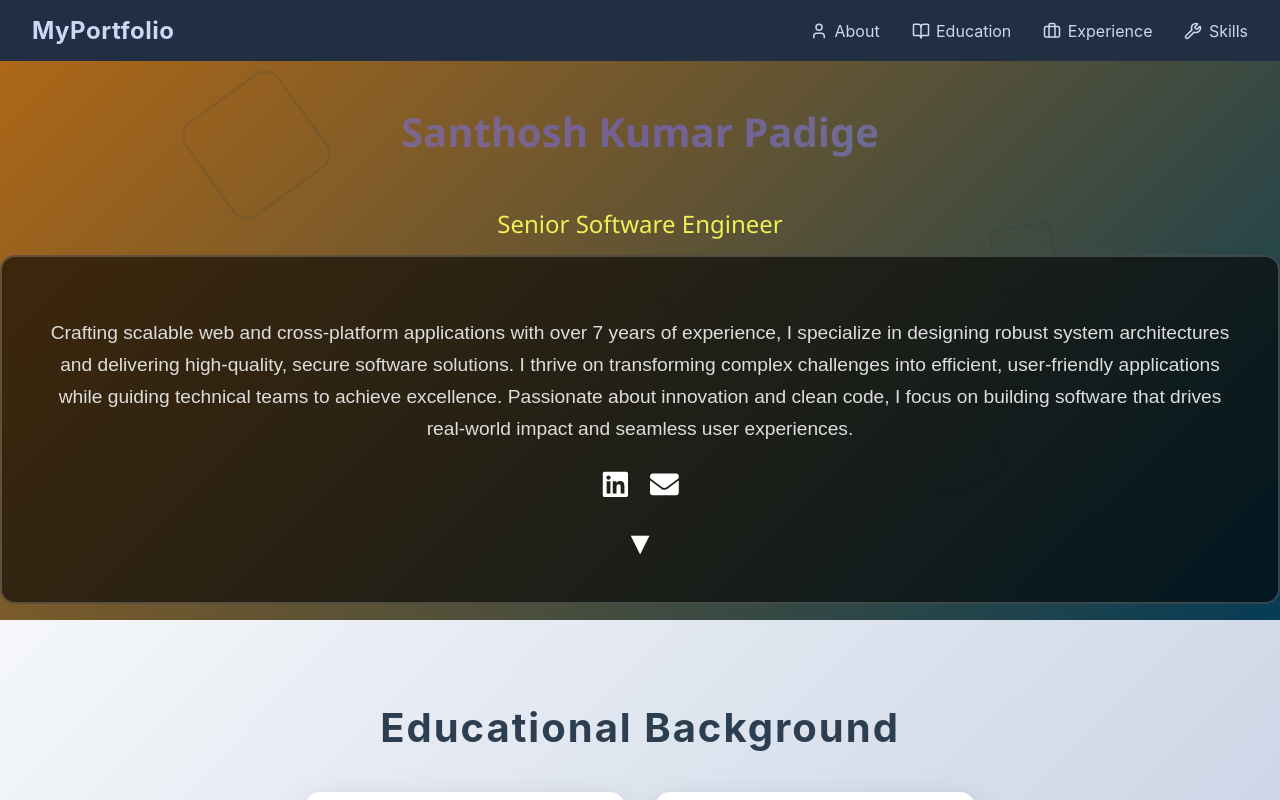
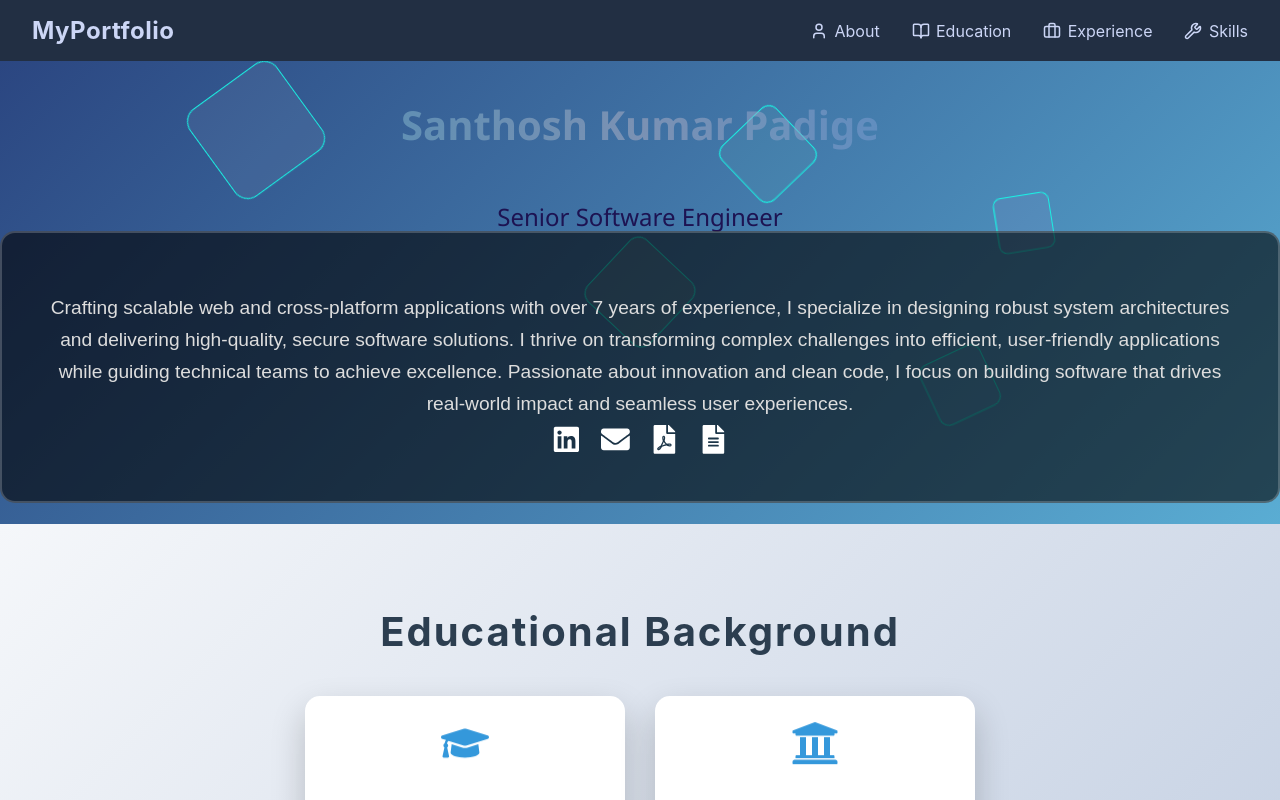
Before and after one commit to santhosh4padige/my-portfolio, a React (Create React App) app: page / in a window 1280 px wide. Shown: the top 800 px of the page. Built offline with nearby package versions, Linux system fonts and the light colour scheme.

Commit message:
About page is updated

```diff
--- a/src/components/About.css
+++ b/src/components/About.css
@@ -1,8 +1,17 @@
+:root {
+  --dark-bg: #0a192f;
+  --dark-text: #ccd6f6;
+  --light-bg: #ffffff;
+  --light-text: #0a192f;
+  --primary: #64ffda;
+  --transition: 0.3s ease;
+}
+
 /* Container */
 .portfolio-container {
   width: 100%;
   position: relative;
-    background: linear-gradient(135deg, hwb(32 9% 32%), hsl(199, 87%, 18%));
+  background: linear-gradient(135deg, rgb(43, 70, 129), hsl(199, 58%, 59%));
   overflow: hidden;
   display: flex;
   justify-content: center;
@@ -20,21 +29,18 @@
 /* Twisting Squares */
 .square {
   position: absolute;
-    border: 2px solid #12384426;
+  border-radius: 15%;
+  border: 1px solid hwb(175 9% 3% / 0.925);
   animation: twist linear infinite;
-    transform-origin: center;
-    border-radius: 15%;
 }
 
 @keyframes twist {
   0% {
     transform: translate(-50%, -50%) rotate(0deg) scale(1);
   }
-
   50% {
-        transform: translate(-50%, -50%) rotate(180deg) scale(1.4);
+    transform: translate(-50%, -50%) rotate(180deg) scale(1.2);
   }
-
   100% {
     transform: translate(-50%, -50%) rotate(360deg) scale(1);
   }
@@ -97,22 +103,24 @@
   box-shadow: 0 15px 40px rgba(255, 255, 255, 0.2);
 }
 
-.hero-content h1 {
+.hero-content h1,
+.title {
   font-size: 3rem;
-    margin-bottom: 15px;
+  margin-bottom: 5px;
 }
 
-.hero-content h3 {
+.hero-content h3,
+.caption {
   font-size: 1.5rem;
   font-weight: 400;
-    margin-bottom: 25px;
+  margin-bottom: 5px;
   color: #ccc;
 }
 
 .hero-content p {
   font-size: 1.2rem;
   line-height: 2rem;
-    margin-bottom: 25px;
+  margin-bottom: 5px;
   color: #ddd;
 }
 
@@ -122,34 +130,43 @@
   justify-content: center;
   gap: 20px;
   font-size: 1.8rem;
+  position: relative;
 }
 
-.social-icons a {
+/* Tooltip */
+.tooltip {
+  position: relative;
+  display: inline-block;
   color: #fff;
   transition: color 0.3s ease, transform 0.3s ease;
 }
 
-.social-icons a:hover {
-    color: #0a66c2;
-    /* LinkedIn Blue */
+.tooltip::after {
+  content: attr(data-tooltip);
+  position: absolute;
+  bottom: 150%; /* above the icon */
+  left: 50%;
+  transform: translateX(-50%);
+  background: rgba(0, 0, 0, 0.7);
+  color: #fff;
+  padding: 5px 8px;
+  border-radius: 4px;
+  font-size: 0.8rem;
+  opacity: 0;
+  pointer-events: none;
+  white-space: nowrap;
+  transition: opacity 0.3s;
+}
+
+.tooltip:hover::after {
+  opacity: 1;
+}
+
+.tooltip:hover {
   transform: scale(1.2);
 }
 
-.social-icons a:nth-child(2):hover {
-    color: #ff6b6b;
-    /* Email hover color */
-}
-
-/* Scroll Indicator */
-.scroll-indicator {
-    font-size: 2rem;
-    cursor: pointer;
-    margin-top: 20px;
-    animation: bounce 2s infinite;
-    color: #fff;
-}
-
-/* Container to center content */
+/* Header Container */
 .header-container {
   text-align: center;
   display: flex;
@@ -159,10 +176,9 @@
 /* Title styling */
 .title {
   font-family: 'Poppins', 'Segoe UI', sans-serif;
-    /* cool modern font */
   font-size: 4rem;
   font-weight: 800;
-    background: linear-gradient(90deg, rgb(124, 124, 202), rgb(121, 108, 243), rgb(154, 177, 206), rgb(161, 161, 59), rgb(248, 134, 134));
+  background: linear-gradient(90deg, #41c8e0, rgb(179, 177, 196), rgb(35, 122, 228), rgb(45, 197, 65), rgb(236, 11, 11));
   background-size: 200% 100%;
   color: transparent;
   -webkit-background-clip: text;
@@ -178,26 +194,23 @@
   font-family: 'Poppins', 'Segoe UI', sans-serif;
   font-size: 1.5rem;
   font-weight: 500;
-    color: #edf057;
+  color: #1d1352;
   margin-top: 10px;
   display: inline-block;
   transition: transform 0.3s, color 0.3s;
 }
 
-/* Caption magnifier effect on hover */
 .caption:hover {
   transform: scale(1.2);
   color: rgb(11, 68, 68);
-    /* optional highlight color */
 }
 
-/* Slide-in from bottom */
+/* Slide-up animation */
 @keyframes slideUp {
   0% {
     opacity: 0;
     transform: translateY(20px);
   }
-
   100% {
     opacity: 1;
     transform: translateY(0);
@@ -206,46 +219,25 @@
 
 /* Gradient shimmer animation */
 @keyframes shimmer {
-    0% {
-        background-position: 0 0;
-    }
-
-    100% {
-        background-position: 200% 0;
-    }
-}
-
-
-@keyframes bounce {
-
-    0%,
-    20%,
-    50%,
-    80%,
-    100% {
-        transform: translateY(0);
-    }
-
-    40% {
-        transform: translateY(10px);
-    }
-
-    60% {
-        transform: translateY(5px);
-    }
+  0% { background-position: 0 0; }
+  100% { background-position: 200% 0; }
 }
 
 /* Responsive */
 @media screen and (max-width: 768px) {
-    .hero-content h1 {
+  .hero-content h1,
+  .title {
     font-size: 2.2rem;
   }
-
-    .hero-content h3 {
+  .hero-content h3,
+  .caption {
     font-size: 1.2rem;
   }
-
   .hero-content p {
     font-size: 1rem;
   }
+  .social-icons {
+    font-size: 1.5rem;
+    gap: 15px;
   }
+}
--- a/src/components/About.js
+++ b/src/components/About.js
@@ -1,22 +1,30 @@
 import { motion } from "framer-motion";
 import { useEffect, useState } from "react";
-import { FaLinkedin, FaEnvelope } from "react-icons/fa";
+import { FaLinkedin, FaEnvelope, FaFilePdf, FaFileAlt } from "react-icons/fa";
 import "./About.css";
+
 const About = () => {
-
   const [animate, setAnimate] = useState(false);
 
   useEffect(() => {
-        // Trigger animation on mount
-        setAnimate(true);
+    setAnimate(true); // Trigger animation on mount
   }, []);
 
-    const scrollToNextSection = () => {
-        const nextSection = document.getElementById("education");
-        if (nextSection) {
-            nextSection.scrollIntoView({ behavior: "smooth" });
-        }
-    };
+  const squares = [
+    { width: 100, height: 100, top: "15%", left: "20%", duration: 12, color: "rgba(255,255,255,0.05)" },
+    { width: 60, height: 60, top: "70%", left: "75%", duration: 10, color: "rgba(124,202,255,0.05)" },
+    { width: 80, height: 80, top: "50%", left: "50%", duration: 15, color: "rgba(255,255,124,0.05)" },
+    { width: 50, height: 50, top: "35%", left: "80%", duration: 8, color: "rgba(255,124,202,0.05)" },
+    { width: 70, height: 70, top: "20%", left: "60%", duration: 14, color: "rgba(124,255,202,0.05)" },
+  ];
+
+  const icons = [
+    { icon: <FaLinkedin />, href: "https://www.linkedin.com/in/your-profile", tooltip: "LinkedIn" },
+    { icon: <FaEnvelope />, href: "mailto:your.email@example.com", tooltip: "Email" },
+    { icon: <FaFilePdf />, href: "/resume.pdf", download: true, tooltip: "Download Resume" },
+    { icon: <FaFileAlt />, href: "/coverletter.pdf", download: true, tooltip: "Download Cover Letter" },
+  ];
+
   return (
     <motion.section
       id="about"
@@ -28,40 +36,57 @@ const About = () => {
     >
       <div className="portfolio-container">
         {/* Background Squares */}
-                <div className="square" style={{ width: 100, height: 100, top: "15%", left: "20%", animationDuration: "12s" }}></div>
-                <div className="square" style={{ width: 60, height: 60, top: "70%", left: "75%", animationDuration: "10s" }}></div>
-                <div className="square" style={{ width: 80, height: 80, top: "50%", left: "50%", animationDuration: "15s" }}></div>
-                <div className="square" style={{ width: 50, height: 50, top: "35%", left: "80%", animationDuration: "8s" }}></div>
+        {squares.map((s, i) => (
+          <div
+            key={i}
+            className="square"
+            style={{
+              width: s.width,
+              height: s.height,
+              top: s.top,
+              left: s.left,
+              animationDuration: `${s.duration}s`,
+              backgroundColor: s.color,
+            }}
+          />
+        ))}
+
         <div className="content-manage">
-                    <div class="header-container">
-                        <h1 class="title">Santhosh Kumar Padige</h1>
-                        <h3 class="caption">Senior Software Engineer</h3>
+          <div className="header-container">
+            <h1 className="title">Santhosh Kumar Padige</h1>
+            <h3 className="caption">Senior Software Engineer</h3>
           </div>
-                    {/* Hero Content */}
+
           <div className={`hero-content ${animate ? "slide-in" : ""}`}>
             <p className="fade-up delay-2">
-                            Crafting scalable web and cross-platform applications with over 7 years of experience, I specialize in designing robust system architectures and delivering high-quality, secure software solutions. I thrive on transforming complex challenges into efficient, user-friendly applications while guiding technical teams to achieve excellence. Passionate about innovation and clean code, I focus on building software that drives real-world impact and seamless user experiences.
+              Crafting scalable web and cross-platform applications with over 7 years of experience,
+              I specialize in designing robust system architectures and delivering high-quality, secure
+              software solutions. I thrive on transforming complex challenges into efficient, user-friendly
+              applications while guiding technical teams to achieve excellence. Passionate about innovation
+              and clean code, I focus on building software that drives real-world impact and seamless user experiences.
             </p>
 
-                        {/* Social Icons */}
+            {/* Social + Download Icons */}
             <div className="social-icons fade-up delay-3">
-                            <a href="https://www.linkedin.com/in/your-profile" target="_blank" rel="noopener noreferrer">
-                                <FaLinkedin />
+              {icons.map((item, i) => (
+                <a
+                  key={i}
+                  href={item.href}
+                  download={item.download || false}
+                  target={item.href.startsWith("http") ? "_blank" : undefined}
+                  rel={item.href.startsWith("http") ? "noopener noreferrer" : undefined}
+                  className="tooltip"
+                  data-tooltip={item.tooltip}
+                >
+                  {item.icon}
                 </a>
-                            <a href="mailto:your.email@example.com">
-                                <FaEnvelope />
-                            </a>
-                        </div>
-
-                        {/* Scroll Down Indicator */}
-                        <div className="scroll-indicator" onClick={scrollToNextSection}>
-                            &#x25BC;
+              ))}
             </div>
           </div>
         </div>
       </div>
     </motion.section>
-    )
+  );
 };
 
 export default About;
--- a/src/components/Navbar.js
+++ b/src/components/Navbar.js
@@ -5,8 +5,8 @@ import {
   BookOpen,
   Briefcase,
   Wrench,
-  Sun,
-  Moon,
+  // Sun,
+  // Moon,
 } from "lucide-react";
 import "../app.css";
 
```
Lines whose indentation alone changed are shown as unchanged.
